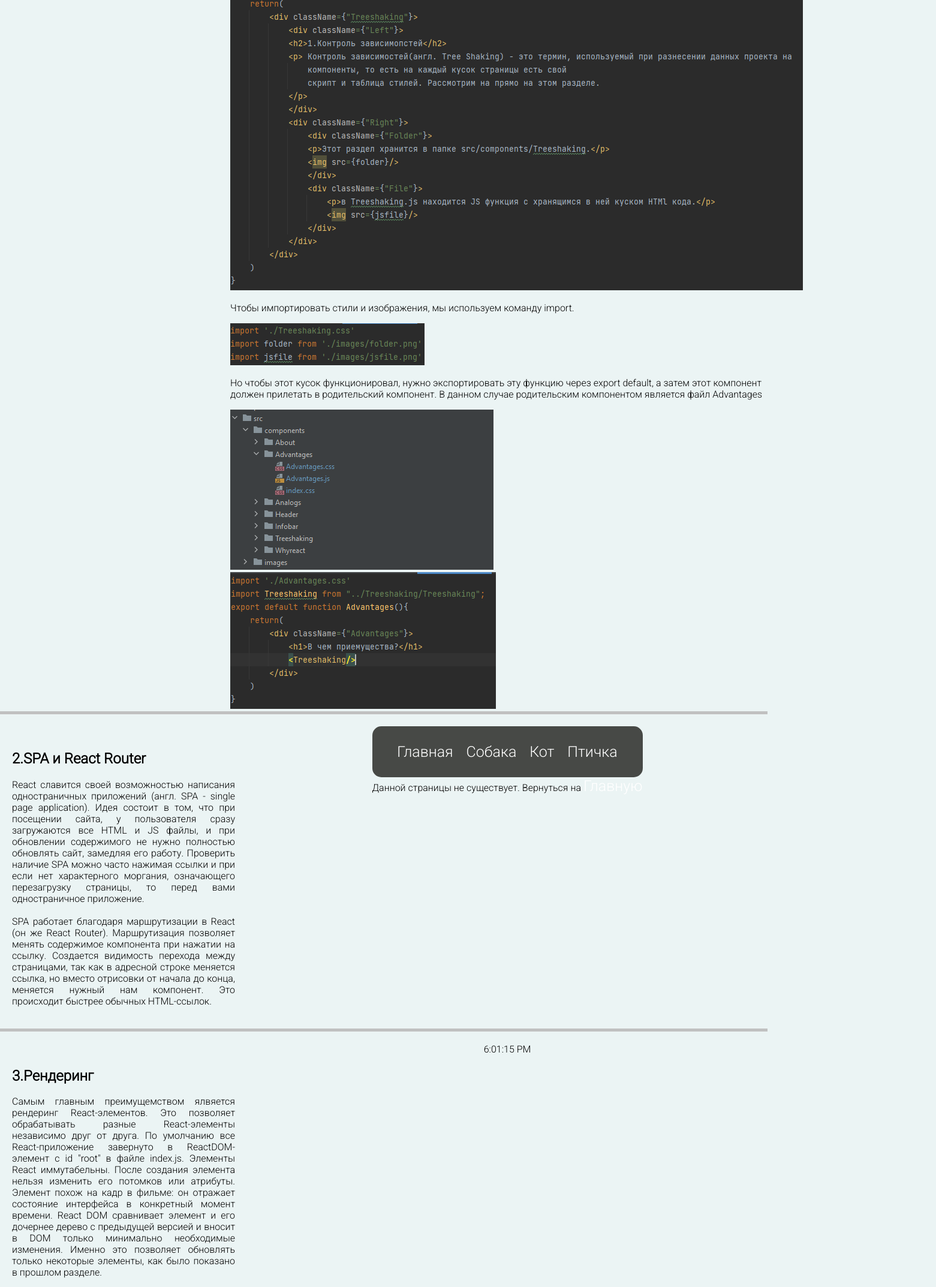
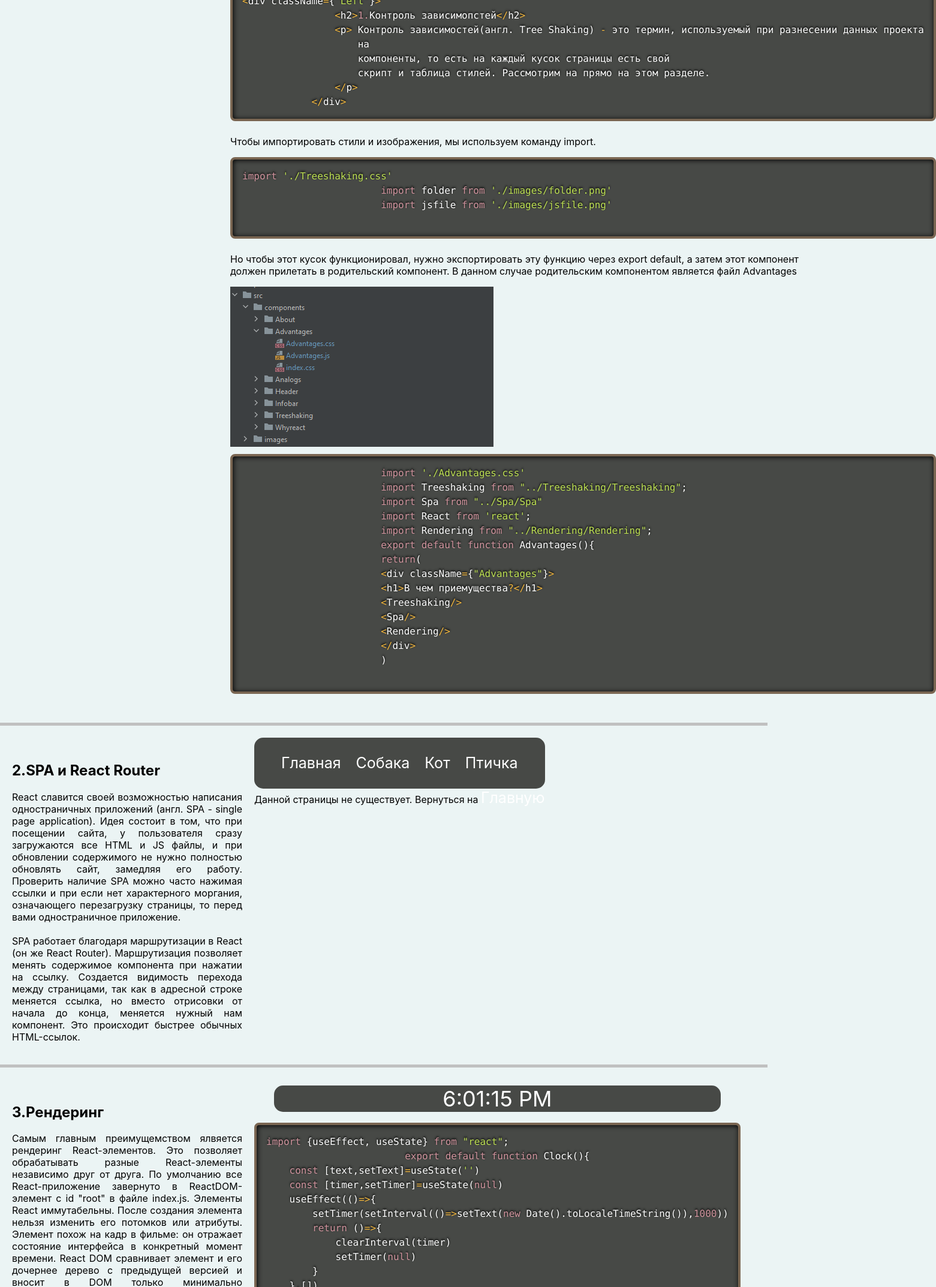
Before and after one commit to hertbex/ReactProject, a React (Create React App) app: page / in a window 1280 px wide. Shown: the part 1160-3306 px from the top of the page at 60% size, 1561 px wide, since content can reach past the window. Built offline with nearby package versions, Linux system fonts and the light colour scheme.

Commit message:
finished Rendering.jsx

```diff
--- a/package.json
+++ b/package.json
@@ -11,6 +11,7 @@
     "react-dom": "^18.2.0",
     "react-router-dom": "^6.4.1",
     "react-scripts": "5.0.1 ",
+    "react-syntax-highlighter": "^15.5.0",
     "web-vitals": "^2.1.4"
   },
   "scripts": {
--- a/src/App.css
+++ b/src/App.css
@@ -1,4 +1,4 @@
-*{
+html{
   font-family: 'Roboto', sans-serif;
 }
 body{
--- /dev/null
+++ b/src/components/Clock/Clock.css
@@ -0,0 +1,10 @@
+.clock{
+    width: 745px;
+    background-color: #474946;
+    color: white;
+    border-radius: 15px;
+    text-align: center;
+    vertical-align: center;
+    margin: 10px;
+    font-size: 36px;
+}
--- a/src/components/Clock/Clock.jsx
+++ b/src/components/Clock/Clock.jsx
@@ -1,5 +1,5 @@
 import {useEffect, useState} from "react";
-
+import './Clock.css'
 export default function Clock(){
     const [text,setText]=useState('')
     const [timer,setTimer]=useState(null)
@@ -11,7 +11,7 @@ export default function Clock(){
         }
     },[])
     return (
-        <div>
+        <div className={"clock"}>
             {text}
         </div>
     );
--- a/src/components/Rendering/Rendering.css
+++ b/src/components/Rendering/Rendering.css
@@ -11,6 +11,7 @@
 }
 .Rendering-right{
     display: flex;
+    flex-direction: column;
     justify-content: space-around;
-    flex-direction: row;
+    align-items: center;
 }
--- a/src/components/Rendering/Rendering.jsx
+++ b/src/components/Rendering/Rendering.jsx
@@ -2,8 +2,12 @@ import './Rendering.css'
 import gif from '../../images/rendering.gif'
 import root from '../../images/root.png'
 import Clock from "../Clock/Clock";
-export default function Rendering(){
-    return(
+import {Prism as SyntaxHighlighter} from 'react-syntax-highlighter';
+import {dark} from 'react-syntax-highlighter/dist/esm/styles/prism';
+import stylesheet from "../Treeshaking/Highlighter.module.css";
+
+export default function Rendering() {
+    return (
         <div className={"Rendering"}>
             <div className={"Left"}>
                 <h2>3.Рендеринг</h2>
@@ -19,6 +23,25 @@ export default function Rendering(){
             </div>
             <div className={"Right Rendering-right"}>
                 <Clock/>
+                <SyntaxHighlighter language="javascript" style={dark} className={stylesheet.Highlighter} wrapLines={true}>
+                    {`import {useEffect, useState} from "react";
+                        export default function Clock(){
+    const [text,setText]=useState('')
+    const [timer,setTimer]=useState(null)
+    useEffect(()=>{
+        setTimer(setInterval(()=>setText(new Date().toLocaleTimeString()),1000))
+        return ()=>{
+            clearInterval(timer)
+            setTimer(null)
+        }
+    },[])
+    return (
+        <div className={"clock"}>
+            {text}
+        </div>
+    );
+    `}
+                </SyntaxHighlighter>
             </div>
         </div>
     )
--- /dev/null
+++ b/src/components/Treeshaking/Highlighter.module.css
@@ -0,0 +1,3 @@
+.Highlighter{
+    background-color: #474946!important;
+}
--- a/src/components/Treeshaking/Treeshaking.css
+++ b/src/components/Treeshaking/Treeshaking.css
@@ -6,12 +6,12 @@
 }
 
 .Left {
-    width: 30%;
+    max-width: 30%;
     margin: 20px;
 }
 
 .Right {
-    width: 70%;
+    max-width: 70%;
     display: flex;
     flex-wrap: wrap;
     flex-direction: column;
--- a/src/components/Treeshaking/Treeshaking.jsx
+++ b/src/components/Treeshaking/Treeshaking.jsx
@@ -1,16 +1,21 @@
 import './Treeshaking.css'
 import folder from './images/folder.png'
 import jsfile from './images/jsfile.png'
+import stylesheet from './Highlighter.module.css'
 import css from './images/css.png'
 import folder2 from './images/folder2.png'
 import advantages from './images/advantages.png'
 import React from 'react';
-export default function (){
-    return(
+import { Prism as SyntaxHighlighter } from 'react-syntax-highlighter';
+import { dark } from 'react-syntax-highlighter/dist/esm/styles/prism';
+
+export default function () {
+    return (
         <div className={"Treeshaking"}>
             <div className={"Left"}>
                 <h2>1.Контроль зависимопстей</h2>
-            <p> Контроль зависимостей(англ. Tree Shaking) - это термин, используемый при разнесении данных проекта на
+                <p> Контроль зависимостей(англ. Tree Shaking) - это термин, используемый при разнесении данных проекта
+                    на
                     компоненты, то есть на каждый кусок страницы есть свой
                     скрипт и таблица стилей. Рассмотрим на прямо на этом разделе.
                 </p>
@@ -22,19 +27,53 @@ export default function (){
                 </div>
                 <div className={"File"}>
                     <p>в Treeshaking.js находится JS функция с хранящимся в ней куском HTML кода.</p>
-                    <img src={jsfile}/>
+                    <SyntaxHighlighter language="javascript" style={dark} className={stylesheet.Highlighter}  wrapLines={true}>
+                        {`
+<div className={"Left"}>
+                <h2>1.Контроль зависимопстей</h2>
+                <p> Контроль зависимостей(англ. Tree Shaking) - это термин, используемый при разнесении данных проекта
+                    на
+                    компоненты, то есть на каждый кусок страницы есть свой
+                    скрипт и таблица стилей. Рассмотрим на прямо на этом разделе.
+                </p>
+            </div>
+`}
+                    </SyntaxHighlighter>
                 </div>
                 <div className={"css"}>
                     <p>Чтобы импортировать стили и изображения, мы используем команду import.</p>
-                    <img src={css}/>
+                    <SyntaxHighlighter language="javascript" style={dark} className={stylesheet.Highlighter}  wrapLines={true}>
+                        {`import './Treeshaking.css'
+                        import folder from './images/folder.png'
+                        import jsfile from './images/jsfile.png'
+                        `}
+                    </SyntaxHighlighter>
                 </div>
                 <div className={"export"}>
                     <p>Но чтобы этот кусок функционировал, нужно экспортировать эту функцию через export default,
-                    а затем этот компонент <br/>должен прилетать в родительский компонент. В данном случае родительским
+                        а затем этот компонент <br/>должен прилетать в родительский компонент. В данном случае
+                        родительским
                         компонентом является файл Advantages</p>
                     <img src={folder2}/>
                     <br/>
-                    <img src={advantages}/>
+                    <SyntaxHighlighter language="javascript" style={dark} className={stylesheet.Highlighter}  wrapLines={true}>
+                    {`                        import './Advantages.css'
+                        import Treeshaking from "../Treeshaking/Treeshaking";
+                        import Spa from "../Spa/Spa"
+                        import React from 'react';
+                        import Rendering from "../Rendering/Rendering";
+                        export default function Advantages(){
+                        return(
+                        <div className={"Advantages"}>
+                        <h1>В чем приемущества?</h1>
+                        <Treeshaking/>
+                        <Spa/>
+                        <Rendering/>
+                        </div>
+                        )
+                    `}
+                    </SyntaxHighlighter>
+
                 </div>
             </div>
         </div>
```
Also changed, not shown: src/dark.js (added, +154 -0 lines), 1 other file (tests, documents, lock files or other folders). Lines whose indentation alone changed are shown as unchanged.
